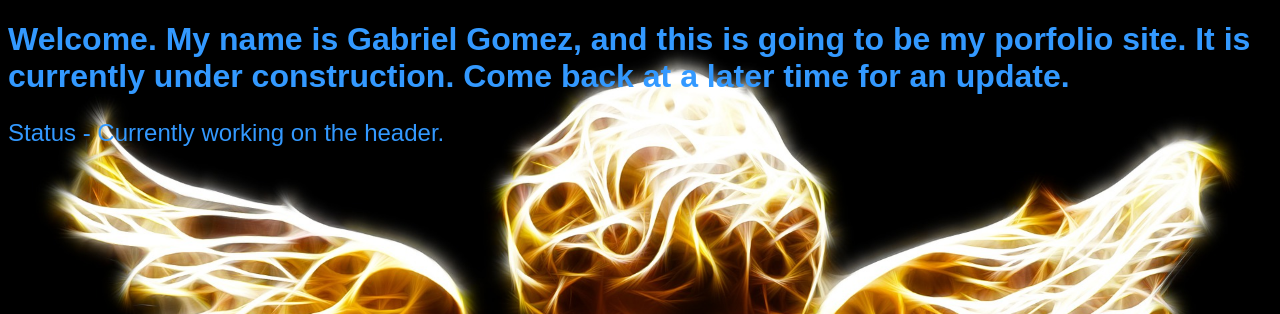
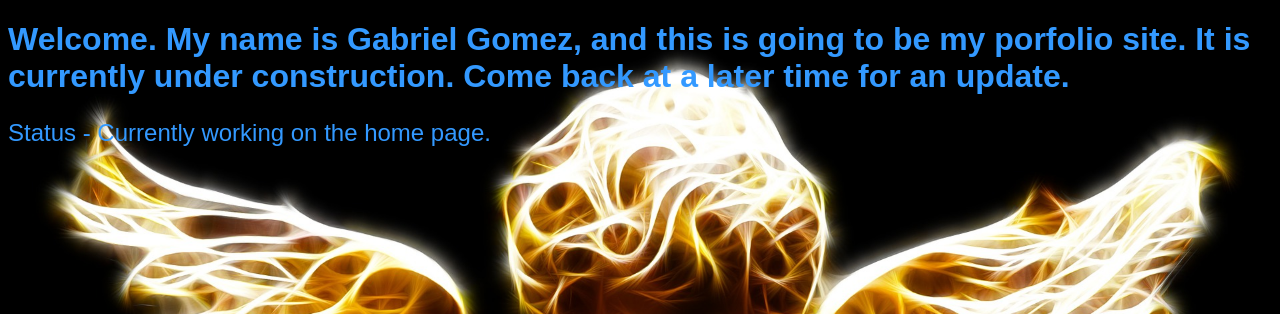
Before and after one commit to gabegomez014/arch.github.io, a Jekyll site: the page built from arch/index.md, in a window 1280 px wide. Shown: the top 314 px of the page. Built offline with Jekyll 4.4.1, drawn with Linux system fonts in a browser that asks for light colours.

Commit message:
Updated status of page

```diff
--- a/arch/_data/header.json
+++ b/arch/_data/header.json
@@ -10,7 +10,7 @@
     "message": {
         "class": "message",
         "header": "Welcome. My name is Gabriel Gomez, and this is going to be my porfolio site. It is currently under construction. Come back at a later time for an update.",
-        "paragraph": "Status - Currently working on the header."
+        "paragraph": "Status - Currently working on the home page."
     },
 
     "nav": {
```
Also changed, not shown: arch/photos/archAngel.jpg (deleted).
